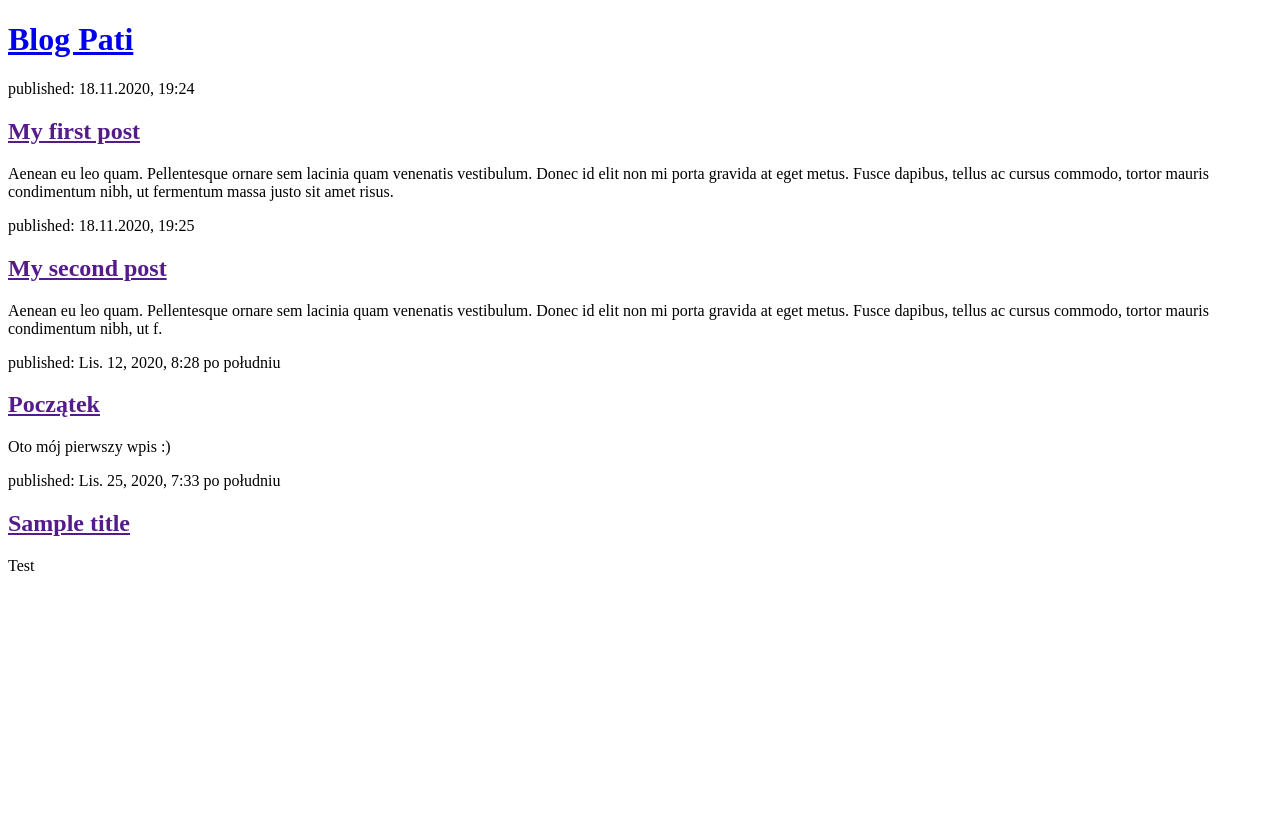
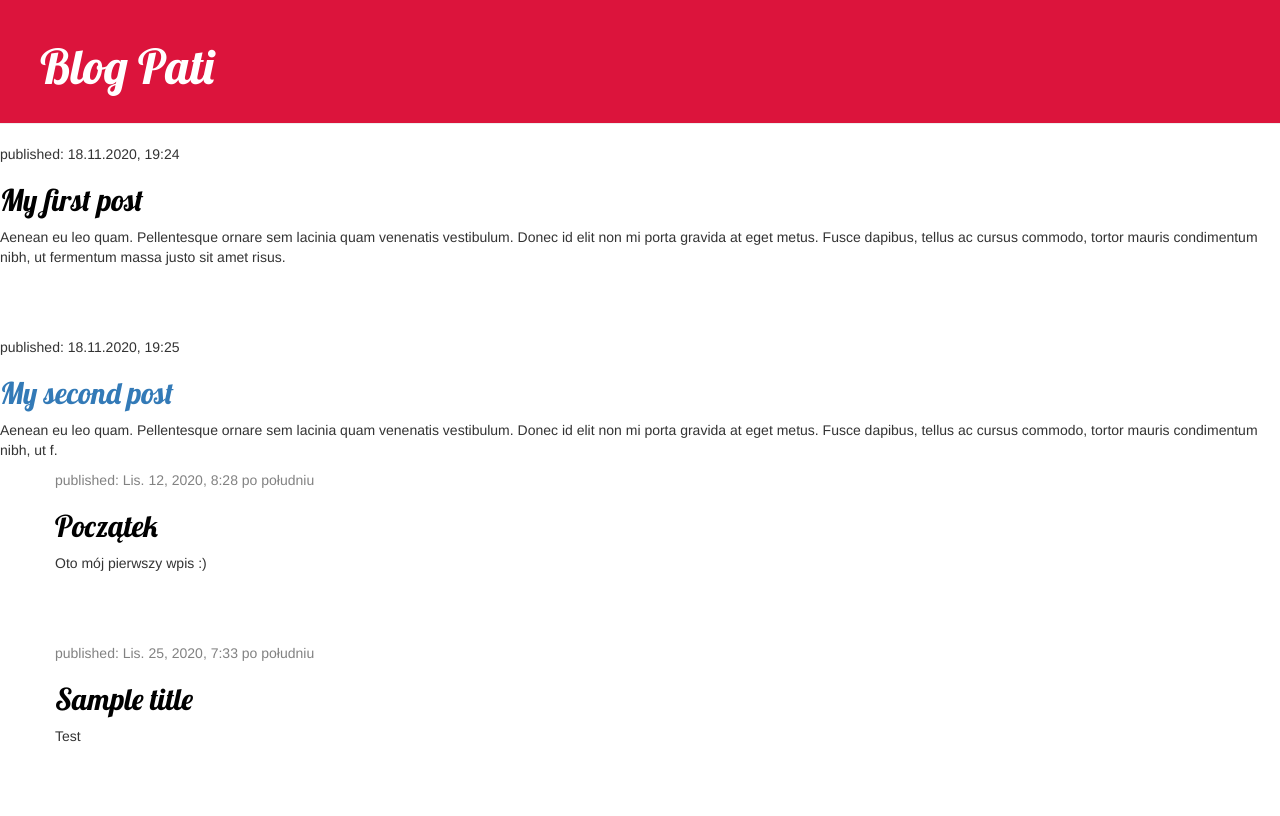
Before and after one commit to Paravati/djangoGirlsApp-blog, a Django app: page / in a window 1280 px wide. Before the commit the page ends 571 px from the top, so only its background shows below. Run offline with Django 3.2, Linux system fonts and the light colour scheme; data comes from the database, SQL or seed files in the repository; some libraries are stand-ins or nearby versions.

Commit message:
bootstrap

```diff
--- /dev/null
+++ b/blog/static/css/blog.css
@@ -0,0 +1,46 @@
+.page-header {
+    background-color: #DC143C;
+    margin-top: 0;
+    padding: 20px 20px 20px 40px;
+}
+
+.page-header h1, .page-header h1 a, .page-header h1 a:visited, .page-header h1 a:active {
+    color: #ffffff;
+    font-size: 36pt;
+    text-decoration: none;
+}
+
+.content {
+    margin-left: 40px;
+}
+
+h1, h2, h3, h4 {
+    font-family: 'Lobster', cursive;
+}
+
+.date {
+    color: #828282;
+}
+
+.save {
+    float: right;
+}
+
+.post-form textarea, .post-form input {
+    width: 100%;
+}
+
+.top-menu, .top-menu:hover, .top-menu:visited {
+    color: #ffffff;
+    float: right;
+    font-size: 26pt;
+    margin-right: 20px;
+}
+
+.post {
+    margin-bottom: 70px;
+}
+
+.post h2 a, .post h1 a:visited {
+    color: #000000;
+}
--- a/blog/templates/blog/post_list.html
+++ b/blog/templates/blog/post_list.html
@@ -1,16 +1,21 @@
 <!DOCTYPE html>
+{% load static %}
 <html lang="en">
     <head>
         <meta charset="UTF-8">
         <title>Blog Pati</title>
+        <link rel="stylesheet" href="//maxcdn.bootstrapcdn.com/bootstrap/3.2.0/css/bootstrap.min.css">
+        <link rel="stylesheet" href="//maxcdn.bootstrapcdn.com/bootstrap/3.2.0/css/bootstrap-theme.min.css">
+        <link href="//fonts.googleapis.com/css?family=Lobster&subset=latin,latin-ext" rel="stylesheet" type="text/css">
+        <link rel="stylesheet" href="{% static 'css/blog.css' %}">
     </head>
 
     <body>
-        <div>
+        <div class="page-header">
             <h1><a href="/">Blog Pati</a></h1>
         </div>
 
-        <div>
+        <div class="post">
             <p>published: 18.11.2020, 19:24</p>
             <h2><a href="">My first post</a></h2>
             <p>Aenean eu leo quam. Pellentesque ornare sem lacinia quam venenatis vestibulum. Donec id elit non mi porta gravida at eget metus. Fusce dapibus, tellus ac cursus commodo, tortor mauris condimentum nibh, ut fermentum massa justo sit amet risus.</p>
@@ -22,14 +27,22 @@
             <p>Aenean eu leo quam. Pellentesque ornare sem lacinia quam venenatis vestibulum. Donec id elit non mi porta gravida at eget metus. Fusce dapibus, tellus ac cursus commodo, tortor mauris condimentum nibh, ut f.</p>
         </div>
 
-        {% for post in posts %}
-            <div>
-                <p>published: {{ post.published_date }}</p>
-                <h2><a href=""> {{post.title}}</a></h2>
-                <p>{{post.text|linebreaksbr}}</p>
+        <div class="content container">
+            <div class="row">
+                <div class="col-md-8">
+                    {% for post in posts %}
+                        <div class="post">
+                            <div class="date">
+                                <p>published: {{ post.published_date }}</p>
+                            </div>
+                            <h2><a href="">{{ post.title }}</a></h2>
+                            <p>{{ post.text|linebreaksbr }}</p>
+                        </div>
+                    {% endfor %}
+                </div>
+            </div>
+        </div>
 <!--  |linebreaksbr zamienia znacznik nowej linii na akapity-->
-            </div>
-        {% endfor %}
 
 <!--        <p>Hi there!</p>-->
 <!--        <p>It works!</p>-->
```
